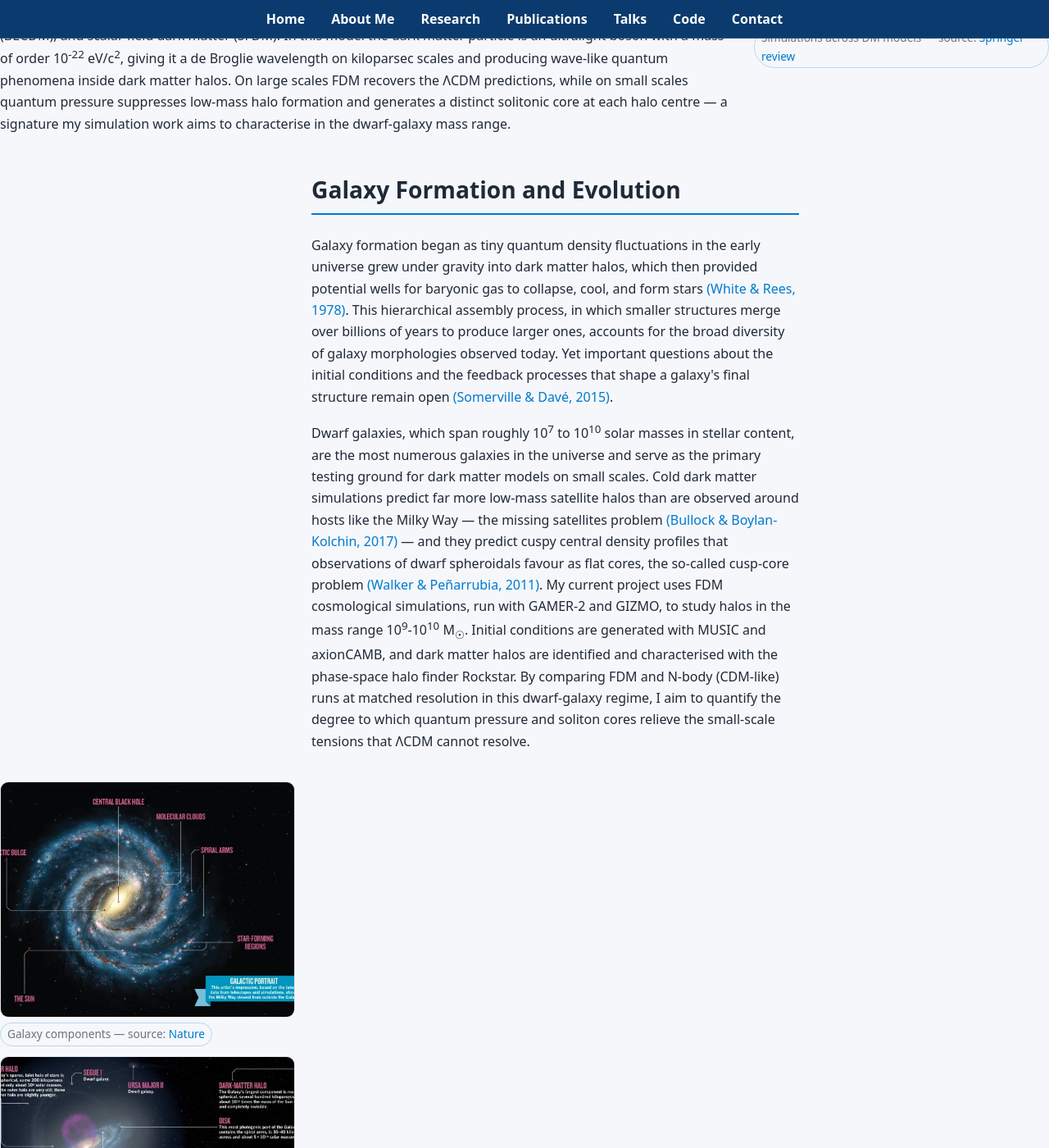
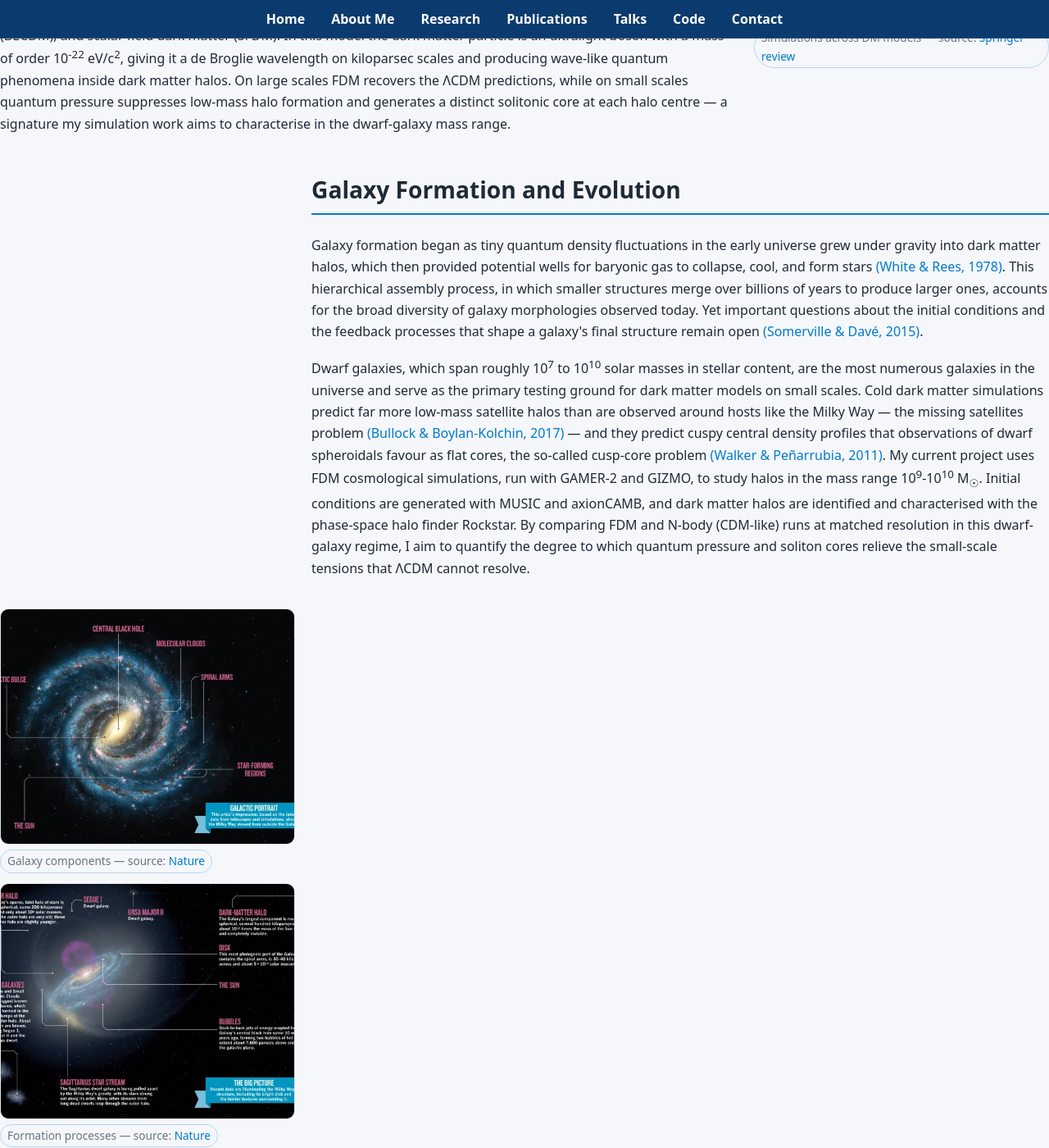
Before and after one commit to matc-thaher/website, a Jekyll site: the page built from research.md, in a window 1280 px wide and 1400 px high, scrolled down 647 px. Shown: the whole window at 82% size. Built offline with Jekyll 4.4.1, drawn with Linux system fonts in a browser that asks for light colours.

Commit message:
Update style.css

```diff
--- a/assets/css/style.css
+++ b/assets/css/style.css
@@ -395,7 +395,7 @@ footer a:hover { color: #cfe1ff; }
 .research-section.flip{
   grid-template-columns: clamp(280px, 32vw, 360px) minmax(0, 1fr);
 }
-.research-section.flip .content{ grid-column: 2; min-width: 0; overflow-wrap: anywhere; max-width: 65ch; }
+.research-section.flip .content{ grid-column: 2; min-width: 0; overflow-wrap: anywhere; }
 .research-section.flip .media{   grid-column: 1; align-self: start; }
 
 /* Optional: shorter thumbnails on flipped rows */
```
